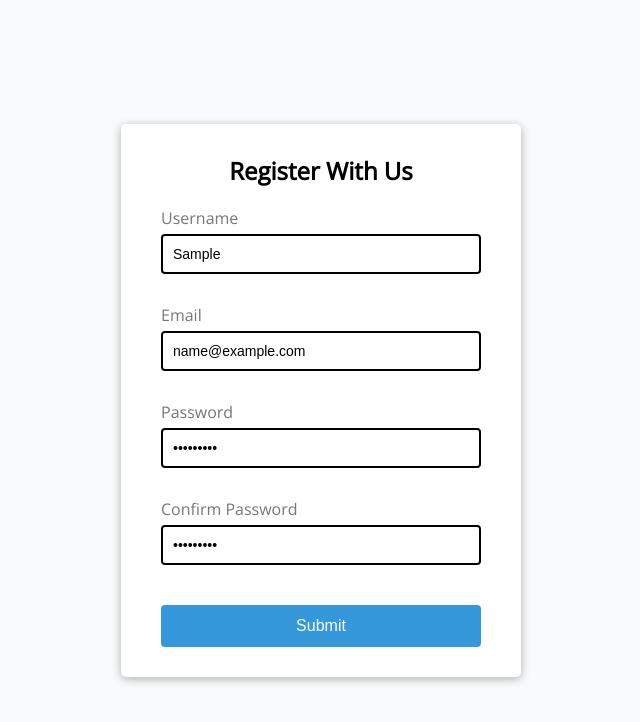
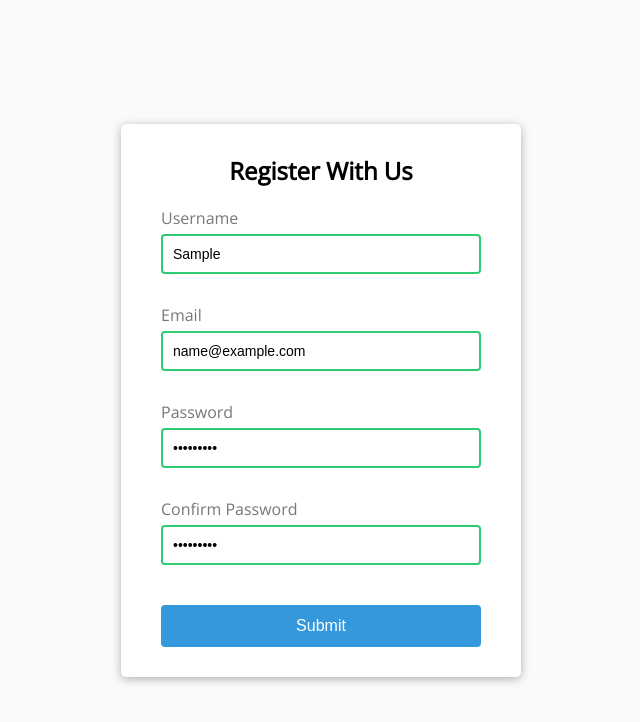
Before and after one commit to lululand/form-validator, a plain HTML site: page index.html in a window 1280 px wide. Both pictures are taken after typing "Sample", "name@example.com", "Sample123", "Sample123" into the empty fields and a click on the button "Submit". Shown: the whole page, without its empty margins (319-959 px from the left). Drawn offline with nearby package versions, Linux system fonts and the light colour scheme.

Commit message:
fixed typo

```diff
--- a/style.css
+++ b/style.css
@@ -62,7 +62,7 @@ h2 {
 }
 
 .form-control.success input {
-  border-color: var(--success-colorsuccess-color);
+  border-color: var(--success-color);
 }
 
 .form-control.error input {
```
